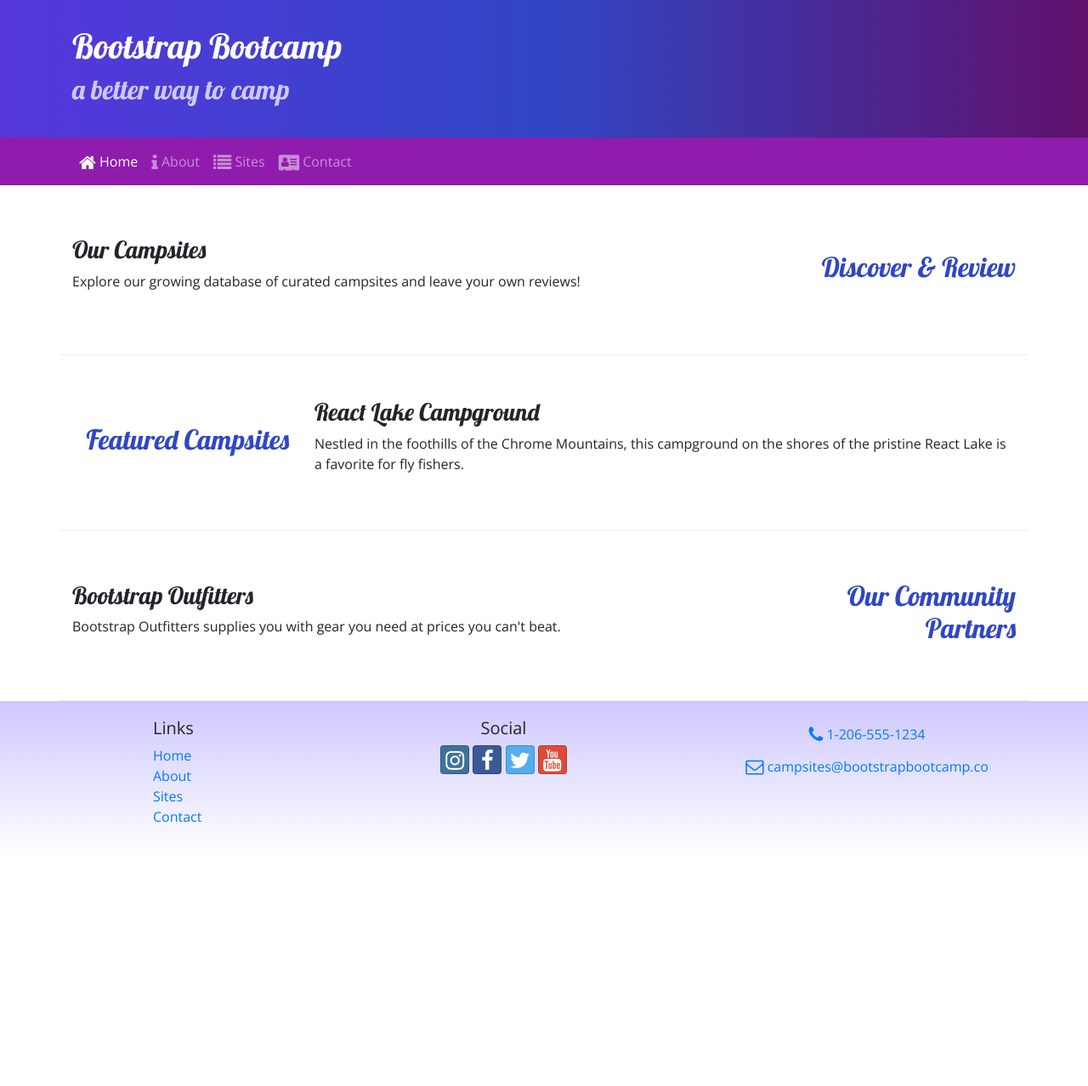
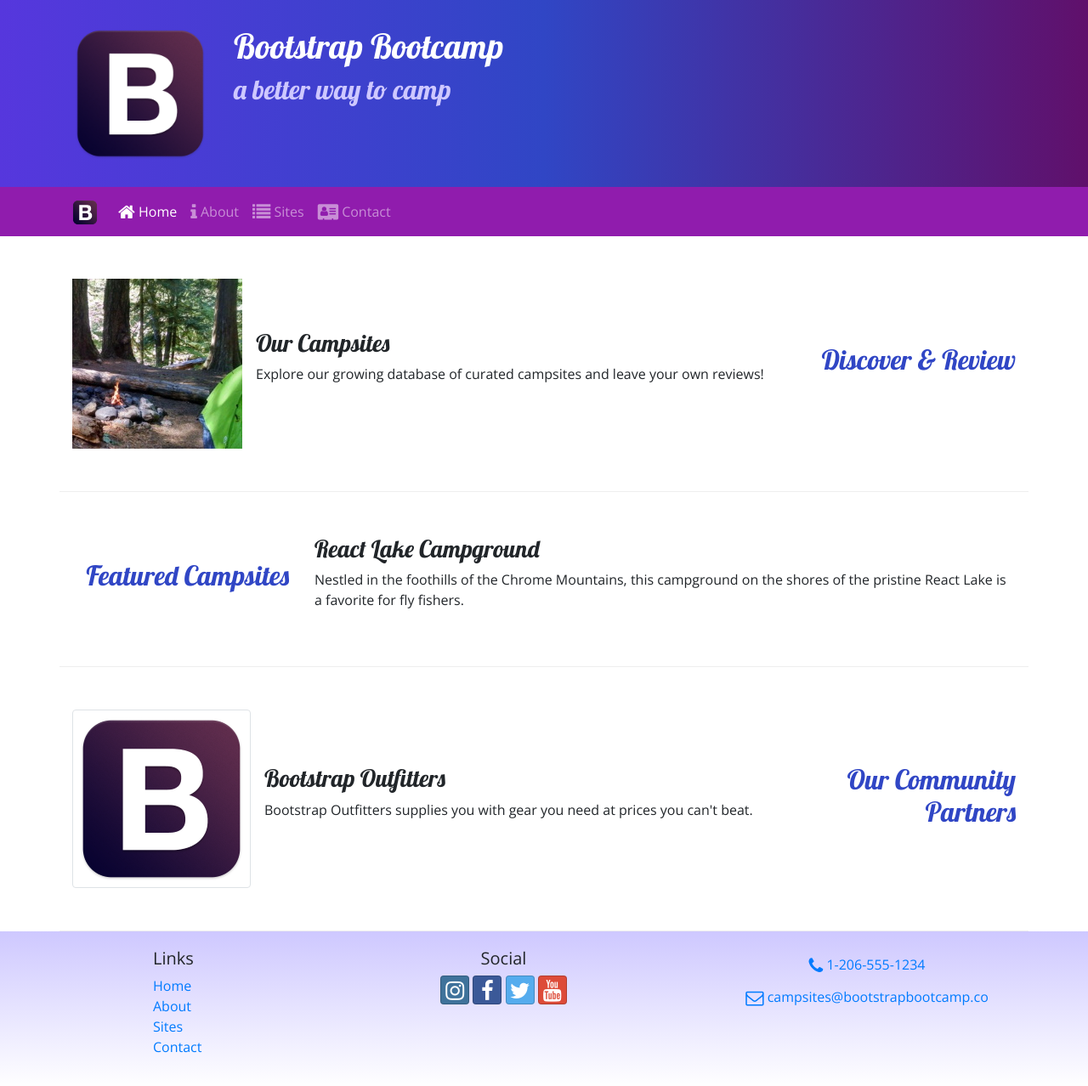
Before and after one commit to DrPepper17/BootStrapCampsite, a website: page index.html in a window 1280 px wide. Shown: the whole page at 85% size. Before the commit the page ends 1009 px from the top, so only its background shows below. Drawn offline with nearby package versions, Linux system fonts and the light colour scheme.

Commit message:
Media and Images updates

```diff
--- a/index.html
+++ b/index.html
@@ -23,6 +23,9 @@
     <header class="jumbotron jumbotron-fluid">
         <div class="container">
             <div class="row">
+                <div class="col-4 col-sm-3 col-md-2 align-self-center">
+                        <img src="img/bootstrap-thumb.png" class="img-fluid" />
+                </div>
                 <div class="col">
                     <h1>Bootstrap Bootcamp</h1>
                     <h2>a better way to camp</h2>
@@ -33,7 +36,8 @@
 
     <nav class="navbar navbar-expand-sm navbar-dark sticky-top">
         <div class="container">
-            <button class="navbar-toggler ml-auto" type="button" data-toggle="collapse" data-target="#bootstrapNavbar">
+            <a class="navbar-brand" href="#"><img src="img/bootstrap-thumb.png" height="30" /></a>
+            <button class="navbar-toggler" type="button" data-toggle="collapse" data-target="#bootstrapNavbar">
                 <span class="navbar-toggler-icon"></span>
             </button>
             <div class="collapse navbar-collapse" id="bootstrapNavbar">
@@ -53,8 +57,13 @@
                 <h2 class="text-sm-right">Discover & Review</h2>
             </div>
             <div class="col">
-                <h3>Our Campsites</h3>
-                <p class="d-none d-sm-block">Explore our growing database of curated campsites and leave your own reviews!</p>
+                <div class="media">
+                    <img class="d-flex mr-3 img thumbnail" src="img/breadcrumb-trail-thumb.jpg" alt="Breadcrumb Trail"/>
+                    <div class="media-body align-self-center">
+                        <h3>Our Campsites</h3>
+                        <p class="d-none d-sm-block">Explore our growing database of curated campsites and leave your own reviews!</p>
+                    </div>
+                </div>
             </div>
         </div>
 
@@ -73,8 +82,13 @@
                 <h2 class="text-sm-right">Our Community Partners</h2>
             </div>
             <div class="col">
-                <h3>Bootstrap Outfitters</h3>
-                <p class="d-none d-sm-block">Bootstrap Outfitters supplies you with gear you need at prices you can't beat.</p>
+                <div class="media">
+                    <img class="d-flex mr-3 img-thumbnail" src="img/bootstrap-thumb.png" alt="Bootstrap Outfitters" />
+                    <div class="media-body align-self-center">
+                        <h3>Bootstrap Outfitters</h3>
+                        <p class="d-none d-sm-block">Bootstrap Outfitters supplies you with gear you need at prices you can't beat.</p>
+                    </div>
+                </div>
             </div>
         </div>
     </div>
```
Also changed, not shown: aboutus.html (+5 -1 lines), contactus.html (+5 -1 lines), img/bootstrap-thumb.png (added), img/breadcrumb-trail-thumb.jpg (added), img/breadcrumb-trail.jpg (added), img/chrome-river-thumb.jpg (added), img/chrome-river.jpg (added), img/logo.png (added), img/react-lake-thumb.jpg (added), img/react-lake.jpg (added).
